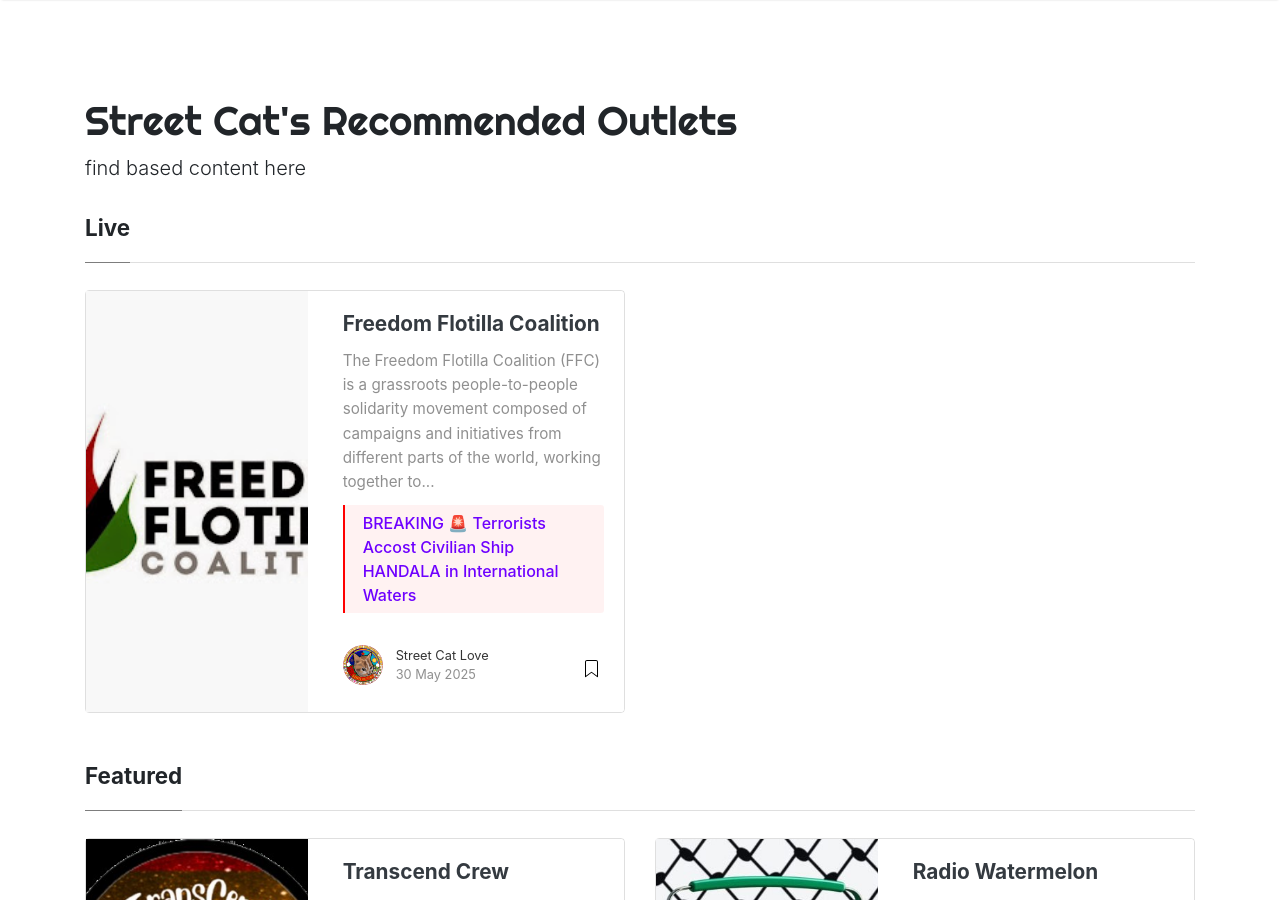
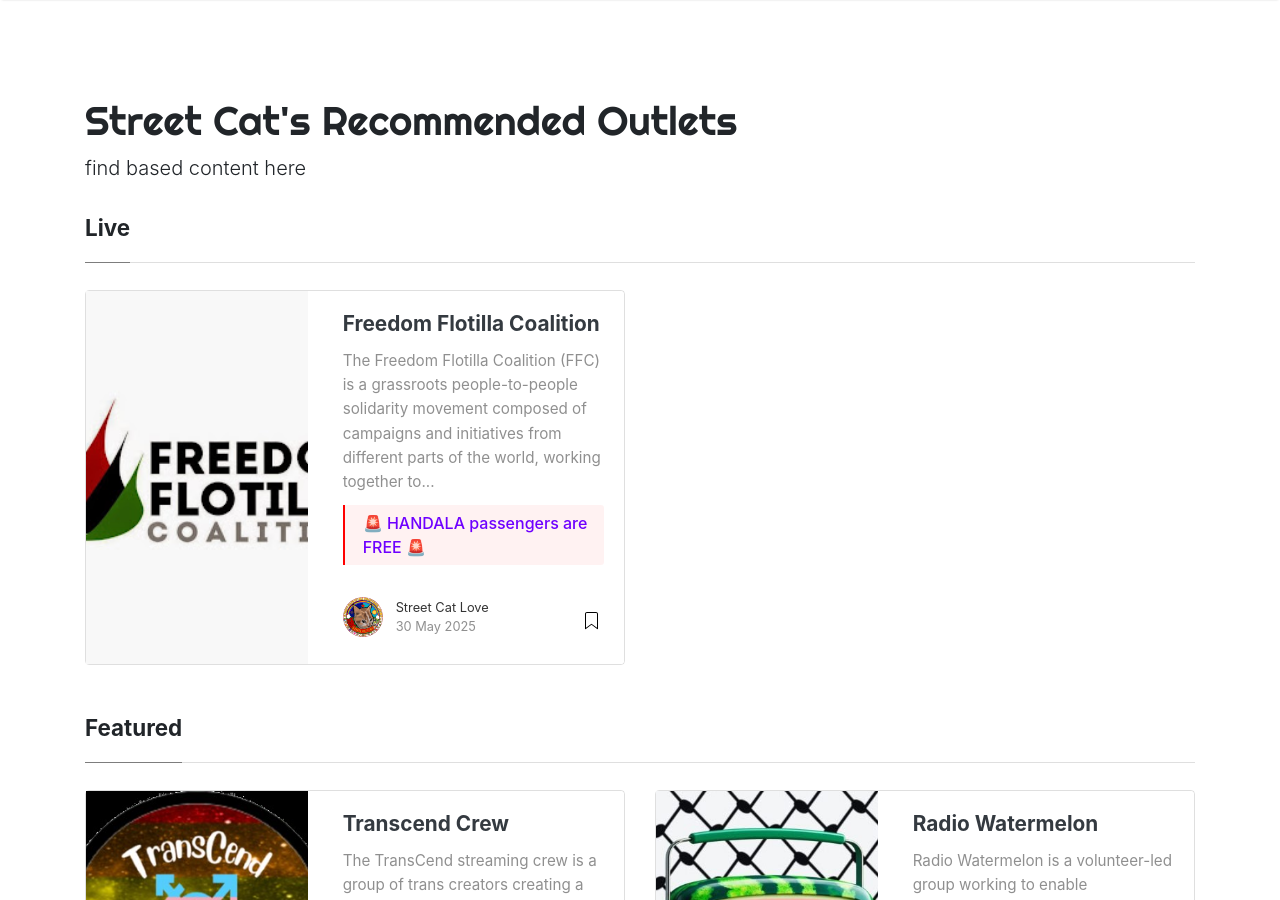
Before and after one commit to StreetCatLove/recs, a Jekyll site: the page built from index.html, in a window 1280 px wide and 900 px high. Built offline with Jekyll 4.4.1, drawn with Linux system fonts in a browser that asks for light colours; nearby versions of some CDN libraries; a script that is not in the unit is left out.

Commit message:
Update sosbox.html

```diff
--- a/_includes/sosbox.html
+++ b/_includes/sosbox.html
@@ -34,7 +34,7 @@
 
                             <div class="sos-status" style="margin-top: 10px;">
                                 <span class="live-badge"></span>
-                                <a href="{{ post.sos-link }}" target="_blank" class="watch-link"> BREAKING 🚨 Terrorists Accost Civilian Ship HANDALA in International Waters </a>
+                                <a href="{{ post.sos-link }}" target="_blank" class="watch-link"> 🚨 HANDALA passengers are FREE 🚨 </a>
                             </div>
                         </div>
                         <div class="card-footer b-0 bg-white mt-auto">
```
